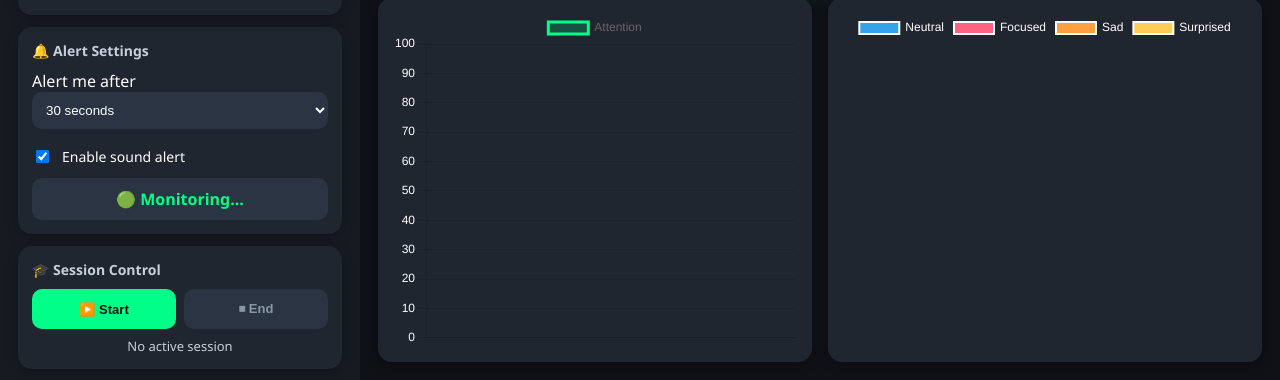
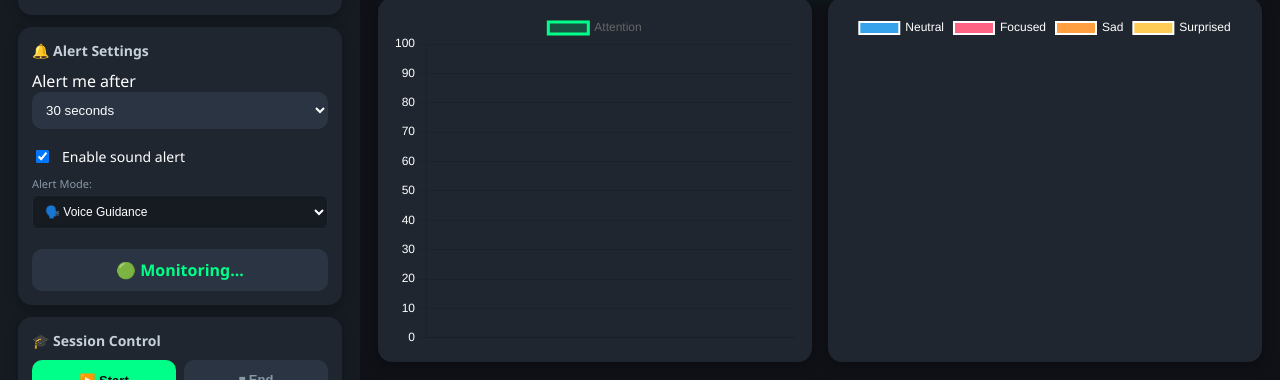
Before and after one commit to brishketukislay/engageAI, a Flask app: page / in a window 1280 px wide. Shown: the part 420-800 px from the top of the page. Run offline with Flask 3, Linux system fonts and the light colour scheme; data that the repository does not hold is empty; some libraries are stand-ins or nearby versions.

Commit message:
added a voice to motivate

```diff
--- a/focusDetectionAi/routes/api.py
+++ b/focusDetectionAi/routes/api.py
@@ -151,6 +151,8 @@ def register_api_routes(app, state, frame_holder, alert_engine):
     def end_session():
         report = generate_groq_report(state)
         state.end_session(report)
+        alert_engine.current_away = 0
+        state.current_away = 0
         return jsonify({
             "ok": True,
             "session_active": state.session_active,
--- a/focusDetectionAi/static/js/dashboard.js
+++ b/focusDetectionAi/static/js/dashboard.js
@@ -40,6 +40,28 @@ function beep(duration = 180, frequency = 880, volume = 0.3) {
         oscillator.stop();
     }, duration);
 }
+
+const encouragingPhrases = [
+    "Let's get back to studying, you're doing great!",
+    "Keep it up! Let's refocus on the screen.",
+    "Take a deep breath and let's get back to work.",
+    "You got this! Focus back on the screen.",
+    "Stay focused, you are making great progress!"
+];
+
+function playVoiceAlert() {
+    if ('speechSynthesis' in window) {
+        window.speechSynthesis.cancel();
+        const phrase = encouragingPhrases[Math.floor(Math.random() * encouragingPhrases.length)];
+        const utterance = new SpeechSynthesisUtterance(phrase);
+        utterance.rate = 0.95;
+        utterance.pitch = 1.0;
+        window.speechSynthesis.speak(utterance);
+    } else {
+        beep();
+    }
+}
+
 // ALERT CONFIG (SYNCHRONIZED WITH BACKEND)
 
 let lastBeepTime = 0;
@@ -374,11 +396,16 @@ async function update() {
 
     const now = Date.now();
 
-    if (data.alert_enabled && data.current_away >= data.alert_threshold) {
+    if (data.session_active && data.alert_enabled && data.current_away >= data.alert_threshold) {
 
-        // prevent spam (2 sec cooldown)
-        if (now - lastBeepTime > 2000) {
-            beep();
+        // prevent spam (3 sec cooldown to let speech finish)
+        if (now - lastBeepTime > 3000) {
+            const type = document.getElementById("alertType").value;
+            if (type === "voice") {
+                playVoiceAlert();
+            } else if (type === "beep") {
+                beep();
+            }
             lastBeepTime = now;
         }
     }
--- a/focusDetectionAi/templates/index.html
+++ b/focusDetectionAi/templates/index.html
@@ -105,6 +105,15 @@
                 Enable sound alert
 
             </label>
+
+            <div style="margin-top: 10px; margin-bottom: 5px;">
+                <label style="font-size: 11px; color: #8899a6; display: block; margin-bottom: 4px;">Alert Mode:</label>
+                <select id="alertType" style="width: 100%; padding: 8px; border-radius: 6px; background: #161b22; color: white; border: 1px solid #222b36; font-size: 12px; cursor: pointer;">
+                    <option value="voice" selected>🗣️ Voice Guidance</option>
+                    <option value="beep">🔊 System Buzzer Beep</option>
+                    <option value="none">Visual Warning Only</option>
+                </select>
+            </div>
 
             <div id="alertStatus" class="alert-status">
                 🟢 Monitoring...
```
